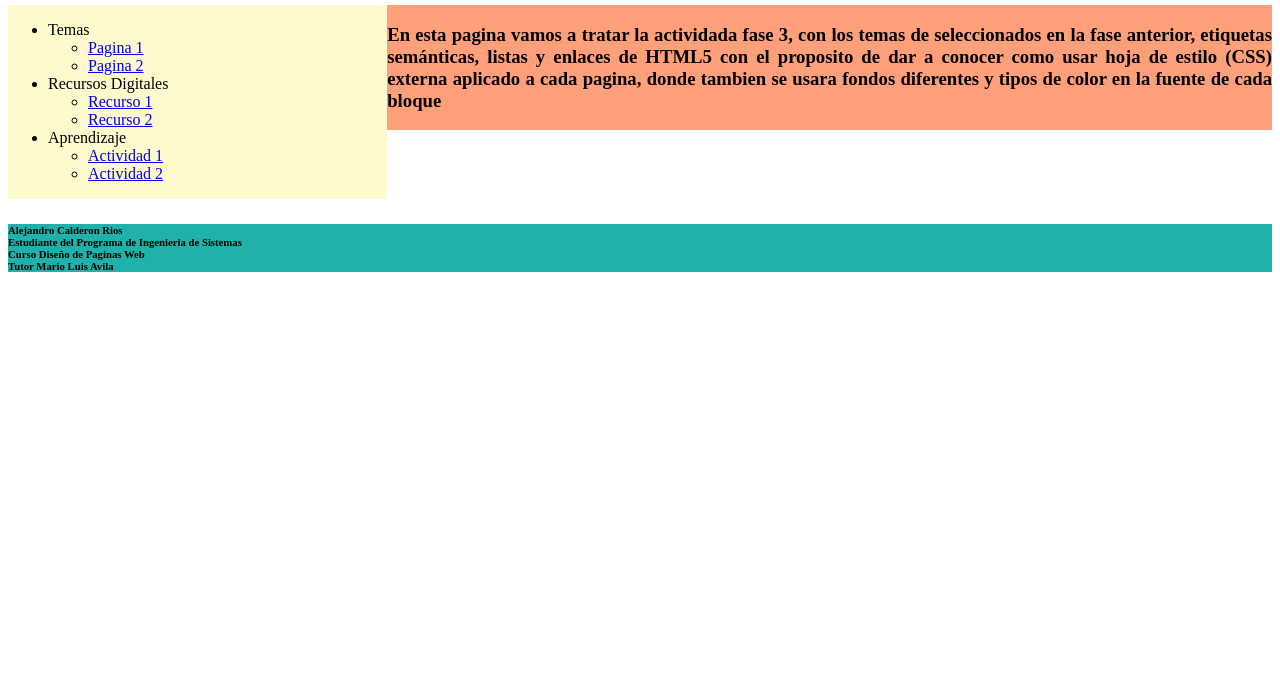
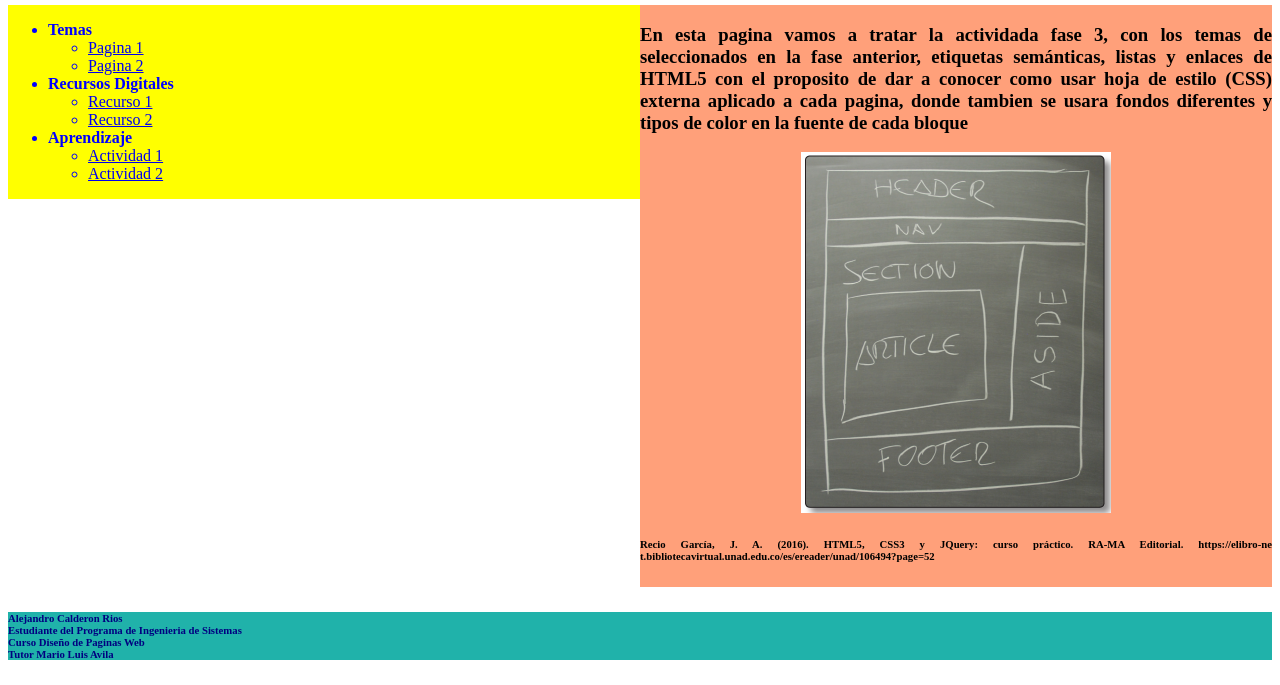
Before and after one commit to AlejandroDW/DSWAlejandroCalderon, a plain HTML site: page Fase3/index.html in a window 1280 px wide. Shown: the part 122-807 px from the top of the page. Drawn offline with Linux system fonts and the light colour scheme.

Commit message:
actualizacion pagina1
Creacion pagina 1

```diff
--- a/Fase3/CSS/estilo.css
+++ b/Fase3/CSS/estilo.css
@@ -2,29 +2,39 @@ header {
     height: 50%;
     background-color: lime;
     text-align: center;
+    color: orangered;
 }
 nav {
     height: 30%;
     background-color: lightgray;
+    color: orange;
 }
 #principal {
     display: flex;
     align-items: stretch;
 }
 article {
-    height: 50%;
-    width: 30%;
-    background-color: lemonchiffon;
-
+    height: 80%;
+    width: 100%;
+    background-color:yellow;
+    color: blue;
 }
 aside {
-    height: 50%;
-    width: 70%;
+    height: 20%;
+    width: 100%;
     background-color: lightsalmon;
     text-align: justify;
 
+    /*Con esta linea justificamos el texto*/
+
 }
+#img-center {
+    display: flex;
+    margin-left: auto;
+    margin-right: auto;
+}/*Con esta linea centramos la imagen*/
 footer {
     background-color: lightseagreen;
+    color:navy
 
 }
--- a/Fase3/index.html
+++ b/Fase3/index.html
@@ -1,5 +1,5 @@
 <!DOCTYPE html>
-<html lang="en">
+<html lang="es">
 <head>
     <meta charset="UTF-8">
     <meta http-equiv="X-UA-Compatible" content="IE=edge">
@@ -14,29 +14,34 @@
     <div id="principal">
         <article>
         <ul>
-            <li>Temas</li>
+            <li><b>Temas</b></li>
             <ul>
                 <li><a href="#">Pagina 1</a></li>
                 <li><a href="#">Pagina 2</a></li>
             </ul>
-            <li>Recursos Digitales</li>
+            <li><b>Recursos Digitales</b></li>
             <ul>
                 <li><a href="#">Recurso 1</a></li>
                 <li><a href="#">Recurso 2</a></li>
             </ul>
-            <li>Aprendizaje</li>
+            <li><b>Aprendizaje</b></li>
             <ul>
                 <li><a href="#">Actividad 1</a></li>
                 <li><a href="#">Actividad 2</a></li>
             </ul>
             </ul>
         </article>
-        <aside><h3>En esta pagina vamos a tratar la actividada fase 3, con los temas de seleccionados en la fase anterior, etiquetas semánticas, listas y enlaces de HTML5 con el proposito de dar a conocer como usar hoja de estilo (CSS) externa aplicado a cada pagina, donde tambien se usara fondos diferentes y tipos de color en la fuente de cada bloque</h3></aside>
-    </div>
+        <aside><h3>En esta pagina vamos a tratar la actividada fase 3, con los temas de seleccionados en la fase anterior, etiquetas semánticas, listas y enlaces de HTML5 con el proposito de dar a conocer como usar hoja de estilo (CSS) externa aplicado a cada pagina, donde tambien se usara fondos diferentes y tipos de color en la fuente de cada bloque</h3>
+            <img id="img-center"src="Img/etiquetas.png" alt="etiquetas">
+            <h6>Recio García, J. A. (2016). HTML5, CSS3 y JQuery: curso práctico. RA-MA Editorial. https://elibro-ne
+                t.bibliotecavirtual.unad.edu.co/es/ereader/unad/106494?page=52</h6>
+        </aside>
+        </div>
     <footer><h6>Alejandro Calderon Rios<br>
                 Estudiante del Programa de Ingenieria de Sistemas<br>
                 Curso Diseño de Paginas Web<br>
                 Tutor Mario Luis Avila</h6></footer>
+                 <!-- Leyenda, desripcion etc..-->
 
 </body>
 </html>
```
Also changed, not shown: Fase3/pagina1.html (added, +36 -0 lines), Fase3/Img/etiquetas.png (added).
